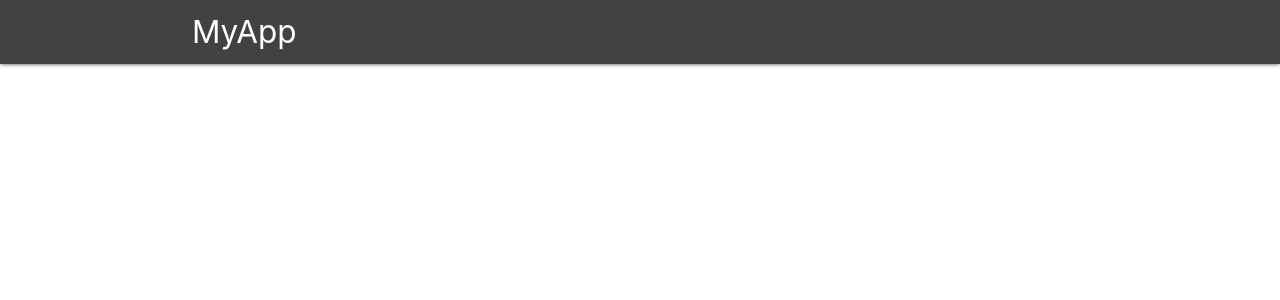
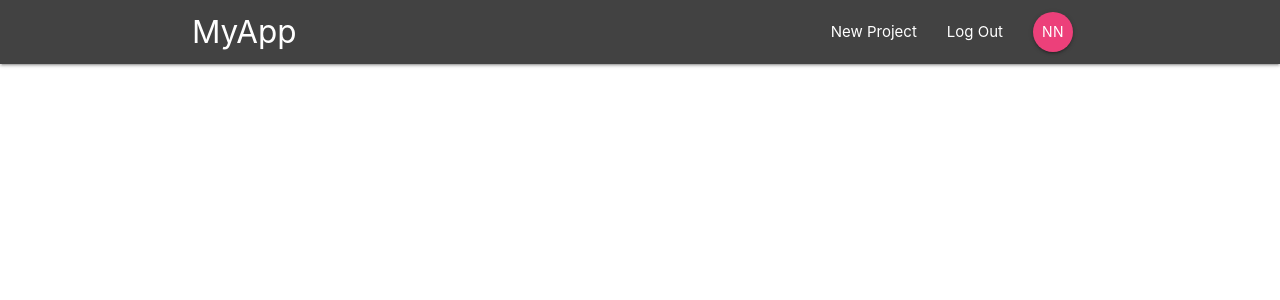
Before and after one commit to asmaa-ezz/React-Redux-Firebase, a React (Create React App) app in the folder client/: page / in a window 1280 px wide. Shown: the top 300 px of the page. Built offline with nearby package versions, Linux system fonts and the light colour scheme.

Commit message:
Add the SignedInLink component in Navbar component

```diff
--- a/client/src/components/layout/Navbar.js
+++ b/client/src/components/layout/Navbar.js
@@ -1,5 +1,6 @@
 import React from "react";
 import { Link } from "react-router-dom";
+import SignedInLink from "./SignedInLink";
 
 const Navbar = () => {
   return (
@@ -8,6 +9,7 @@ const Navbar = () => {
         <Link to="/" className="brand-logo">
           MyApp
         </Link>
+        <SignedInLink />
       </div>
     </nav>
   );
```
